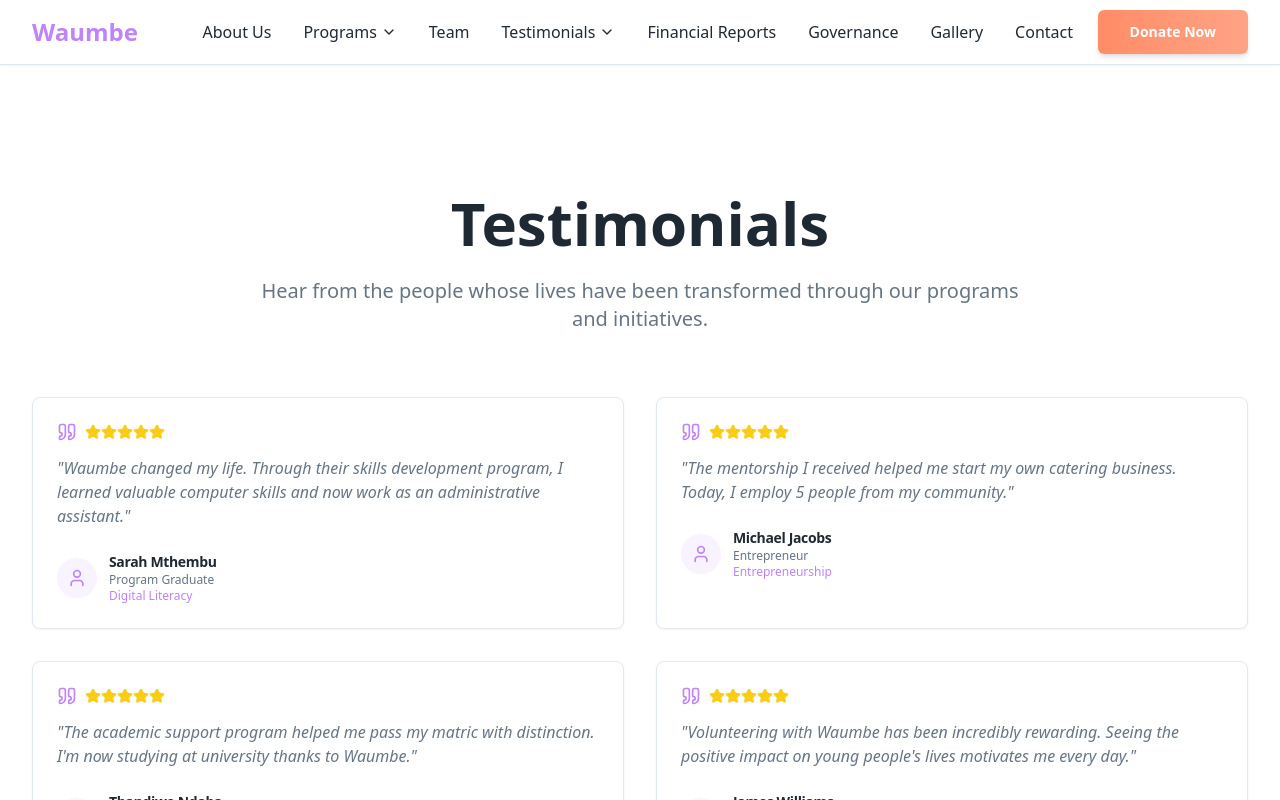
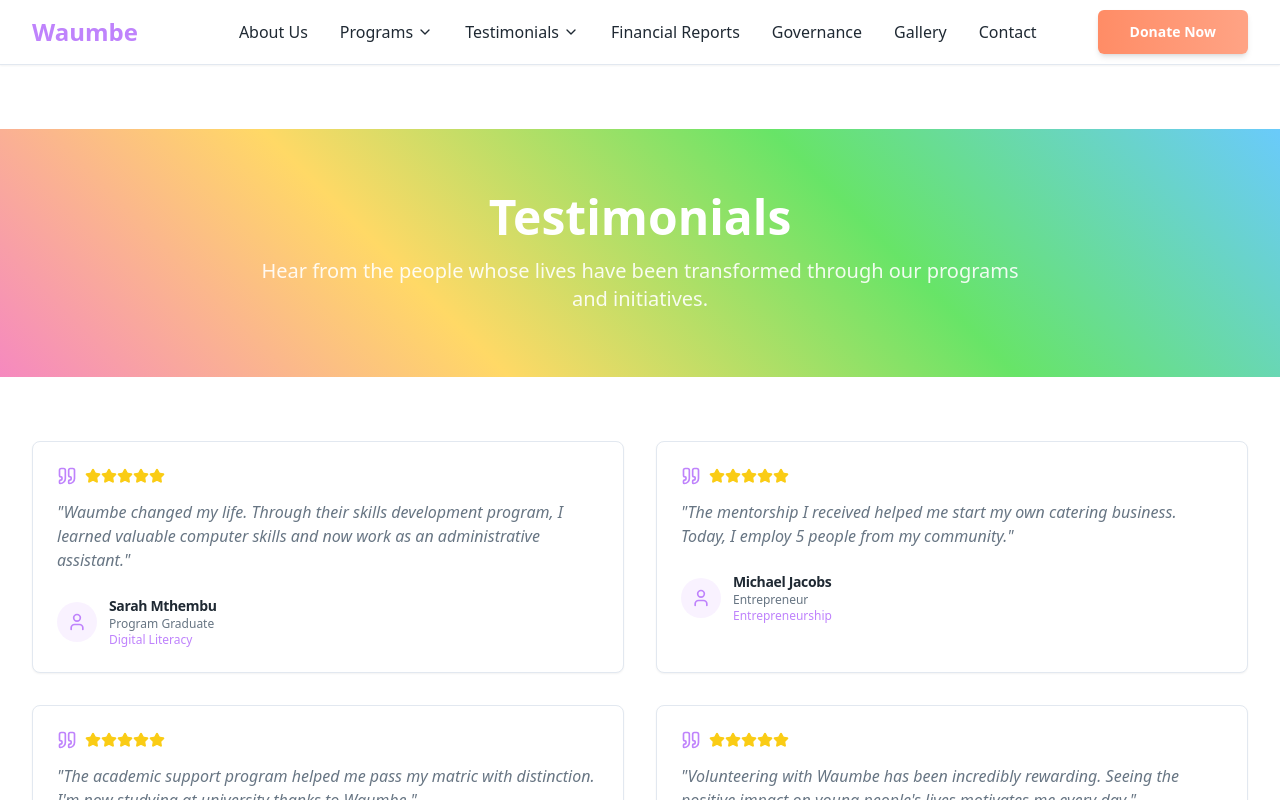
Before and after one commit to dev-tonde/waumbe-community-connect, a React (Vite) app: page /testimonials in a window 1280 px wide. Shown: the top 800 px of the page. Built offline with nearby package versions, Linux system fonts and the light colour scheme.

Commit message:
Refactor navigation and add hero banners
- Removed the "Team" link from the main navigation.
- Implemented mini hero banners with page titles and subtitles on all non-landing pages.

```diff
--- /dev/null
+++ b/src/components/MiniHeroBanner.tsx
@@ -0,0 +1,29 @@
+import { ScrollAnimation } from "@/components/ScrollAnimation";
+
+interface MiniHeroBannerProps {
+  title: string;
+  subtitle?: string;
+}
+
+const MiniHeroBanner = ({ title, subtitle }: MiniHeroBannerProps) => {
+  return (
+    <section className="py-16 bg-gradient-fun text-white">
+      <div className="max-w-7xl mx-auto px-4 sm:px-6 lg:px-8">
+        <ScrollAnimation>
+          <div className="text-center">
+            <h1 className="text-4xl md:text-5xl font-bold mb-4">
+              {title}
+            </h1>
+            {subtitle && (
+              <p className="text-lg md:text-xl text-white/90 max-w-3xl mx-auto">
+                {subtitle}
+              </p>
+            )}
+          </div>
+        </ScrollAnimation>
+      </div>
+    </section>
+  );
+};
+
+export default MiniHeroBanner;
--- a/src/components/Navbar.tsx
+++ b/src/components/Navbar.tsx
@@ -68,12 +68,6 @@ const Navbar = () => {
                 </DropdownMenuContent>
               </DropdownMenu>
 
-              <Link
-                to="/team"
-                className={`transition-colors ${isActive('/team') ? 'text-primary font-semibold' : 'text-foreground hover:text-primary'}`}
-              >
-                Team
-              </Link>
 
               <DropdownMenu>
                 <DropdownMenuTrigger className="flex items-center text-foreground hover:text-primary transition-colors">
--- a/src/pages/About.tsx
+++ b/src/pages/About.tsx
@@ -1,6 +1,7 @@
 import { ScrollAnimation } from "@/components/ScrollAnimation";
 import TeamSection from "@/components/TeamSection";
 import PartnersSection from "@/components/PartnersSection";
+import MiniHeroBanner from "@/components/MiniHeroBanner";
 import { Card, CardContent } from "@/components/ui/card";
 import { FunButton } from "@/components/ui/fun-button";
 import { Mail, Phone, MapPin, Users, Target, Award, BookOpen } from "lucide-react";
@@ -61,14 +62,16 @@ const About = () => {
 
   return (
     <div className="pt-16">
+      <MiniHeroBanner
+        title="About Waumbe Youth Development"
+        subtitle="Empowering communities through education, innovation, and sustainable development since 2014"
+      />
+
       {/* Organisational Overview */}
       <section className="py-20 bg-background">
         <div className="max-w-7xl mx-auto px-4 sm:px-6 lg:px-8">
           <ScrollAnimation>
             <div className="text-center mb-16">
-              <h1 className="text-4xl md:text-5xl font-bold text-foreground mb-6">
-                About Waumbe Youth Development
-              </h1>
               <div className="max-w-4xl mx-auto">
                 <p className="text-lg text-muted-foreground mb-6">
                   Waumbe Youth Development is a registered Non-Profit Organisation (PBO Number: 930056934) based in Fisantekraal, a peri-urban farming community near Durbanville, Cape Town. Since our establishment in 2014, we've impacted over 30,000 youth, and in 2024 we celebrated 10 years of empowering Africa's next generation.
--- a/src/pages/Contact.tsx
+++ b/src/pages/Contact.tsx
@@ -4,6 +4,7 @@ import { Input } from "@/components/ui/input";
 import { Textarea } from "@/components/ui/textarea";
 import { FunButton } from "@/components/ui/fun-button";
 import { ScrollAnimation } from "@/components/ScrollAnimation";
+import MiniHeroBanner from "@/components/MiniHeroBanner";
 import { Phone, Mail, MapPin, Send, Clock } from "lucide-react";
 import { useToast } from "@/hooks/use-toast";
 
@@ -22,17 +23,14 @@ const Contact = () => {
 
   return (
     <div className="min-h-screen pt-16">
+      <MiniHeroBanner
+        title="Get in Touch"
+        subtitle="Have questions about our programs or want to get involved? We'd love to hear from you."
+      />
+
       <ScrollAnimation>
         <section className="py-16 bg-gradient-to-br from-fun-blue/5 to-fun-purple/5">
           <div className="max-w-7xl mx-auto px-4 sm:px-6 lg:px-8">
-            <div className="text-center mb-16">
-              <h1 className="text-4xl md:text-5xl font-bold text-foreground mb-6 bg-gradient-to-r from-fun-blue to-fun-purple bg-clip-text text-transparent">
-                Get in Touch
-              </h1>
-              <p className="text-xl text-muted-foreground max-w-3xl mx-auto">
-                Have questions about our programs or want to get involved? We'd love to hear from you.
-              </p>
-            </div>
 
             <div className="grid grid-cols-1 lg:grid-cols-2 gap-12">
               {/* Contact Form */}
--- a/src/pages/FinancialReports.tsx
+++ b/src/pages/FinancialReports.tsx
@@ -1,4 +1,5 @@
 import { ScrollAnimation } from "@/components/ScrollAnimation";
+import MiniHeroBanner from "@/components/MiniHeroBanner";
 import { Card, CardContent, CardDescription, CardHeader, CardTitle } from "@/components/ui/card";
 import { Button } from "@/components/ui/button";
 import { Download, FileText, DollarSign, TrendingUp } from "lucide-react";
@@ -55,17 +56,12 @@ const FinancialReports = () => {
 
   return (
     <div className="pt-16">
+      <MiniHeroBanner
+        title="Financial Reports"
+        subtitle="We believe in complete transparency. Access our annual financial reports to see how your donations and support create real impact in our communities."
+      />
+
       <div className="max-w-7xl mx-auto px-4 sm:px-6 lg:px-8 py-16">
-        <ScrollAnimation>
-          <div className="text-center mb-16">
-            <h1 className="text-4xl md:text-6xl font-bold mb-6 gradient-text">
-              Financial Reports
-            </h1>
-            <p className="text-xl text-muted-foreground max-w-3xl mx-auto">
-              We believe in complete transparency. Access our annual financial reports to see how your donations and support create real impact in our communities.
-            </p>
-          </div>
-        </ScrollAnimation>
 
         <div className="grid grid-cols-1 md:grid-cols-3 gap-8 mb-16">
           {highlights.map((highlight, index) => (
--- a/src/pages/Governance.tsx
+++ b/src/pages/Governance.tsx
@@ -1,4 +1,5 @@
 import { ScrollAnimation } from "@/components/ScrollAnimation";
+import MiniHeroBanner from "@/components/MiniHeroBanner";
 import { Card, CardContent, CardDescription, CardHeader, CardTitle } from "@/components/ui/card";
 import { Shield, Users, FileText, Scale } from "lucide-react";
 
@@ -76,17 +77,12 @@ const Governance = () => {
 
   return (
     <div className="pt-16">
+      <MiniHeroBanner
+        title="Governance"
+        subtitle="Strong governance is the foundation of our organization. Learn about our board, policies, and commitment to transparency and accountability."
+      />
+
       <div className="max-w-7xl mx-auto px-4 sm:px-6 lg:px-8 py-16">
-        <ScrollAnimation>
-          <div className="text-center mb-16">
-            <h1 className="text-4xl md:text-6xl font-bold mb-6 gradient-text">
-              Governance
-            </h1>
-            <p className="text-xl text-muted-foreground max-w-3xl mx-auto">
-              Strong governance is the foundation of our organization. Learn about our board, policies, and commitment to transparency and accountability.
-            </p>
-          </div>
-        </ScrollAnimation>
 
         <ScrollAnimation>
           <div className="mb-16">
--- a/src/pages/Programs.tsx
+++ b/src/pages/Programs.tsx
@@ -1,8 +1,13 @@
 import CorePrograms from "@/components/CorePrograms";
+import MiniHeroBanner from "@/components/MiniHeroBanner";
 
 const Programs = () => {
   return (
     <div className="pt-16">
+      <MiniHeroBanner
+        title="Our Programs"
+        subtitle="Discover our comprehensive range of educational and development programs designed to empower youth and transform communities."
+      />
       <CorePrograms />
     </div>
   );
--- a/src/pages/Testimonials.tsx
+++ b/src/pages/Testimonials.tsx
@@ -1,4 +1,5 @@
 import { ScrollAnimation } from "@/components/ScrollAnimation";
+import MiniHeroBanner from "@/components/MiniHeroBanner";
 import { Card, CardContent, CardDescription, CardHeader, CardTitle } from "@/components/ui/card";
 import { Button } from "@/components/ui/button";
 import { Quote, Star, User } from "lucide-react";
@@ -44,17 +45,12 @@ const Testimonials = () => {
 
   return (
     <div className="pt-16">
+      <MiniHeroBanner
+        title="Testimonials"
+        subtitle="Hear from the people whose lives have been transformed through our programs and initiatives."
+      />
+
       <div className="max-w-7xl mx-auto px-4 sm:px-6 lg:px-8 py-16">
-        <ScrollAnimation>
-          <div className="text-center mb-16">
-            <h1 className="text-4xl md:text-6xl font-bold mb-6 gradient-text">
-              Testimonials
-            </h1>
-            <p className="text-xl text-muted-foreground max-w-3xl mx-auto">
-              Hear from the people whose lives have been transformed through our programs and initiatives.
-            </p>
-          </div>
-        </ScrollAnimation>
 
         <div className="grid grid-cols-1 md:grid-cols-2 gap-8 mb-16">
           {testimonials.map((testimonial, index) => (
```
